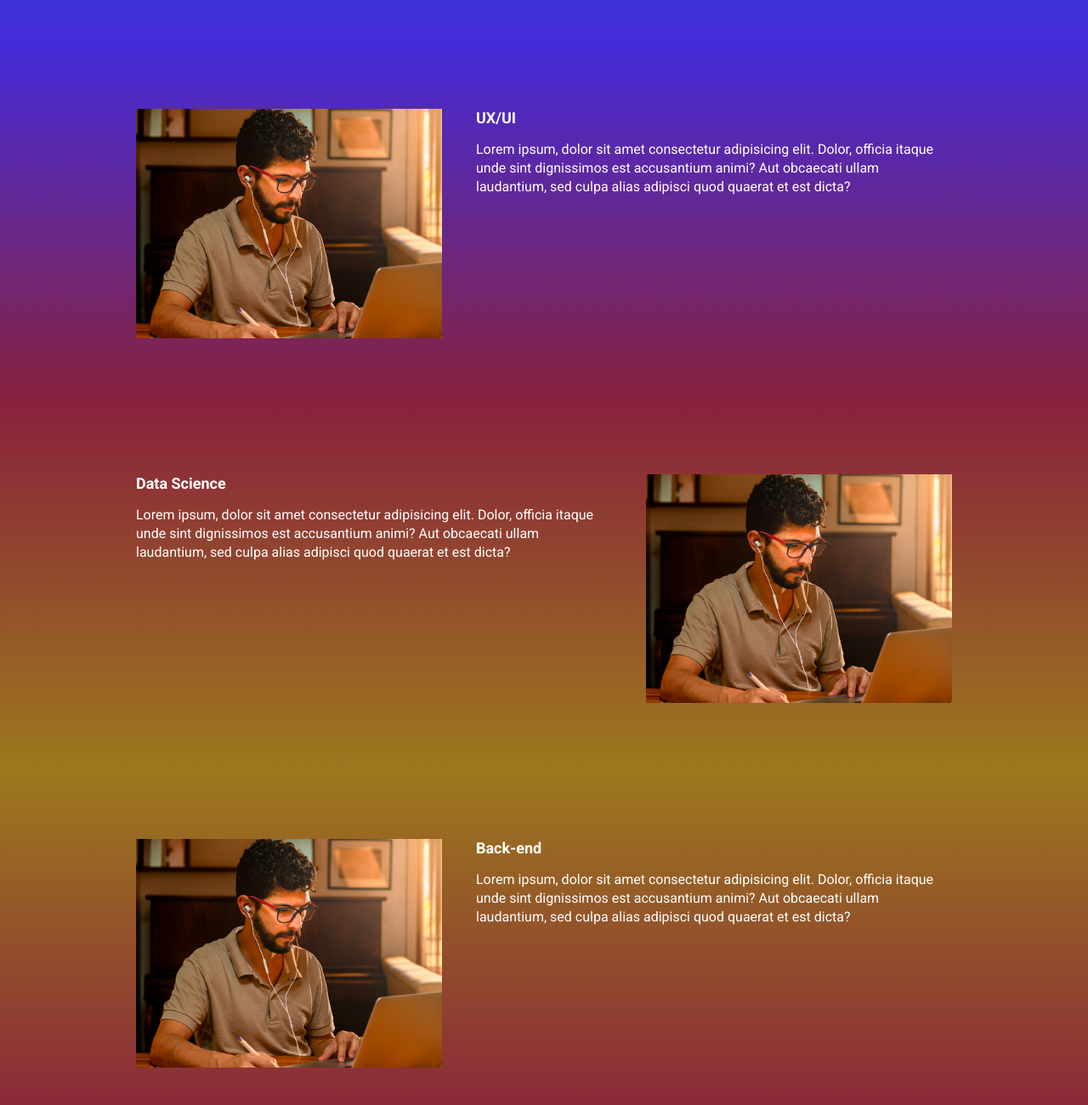
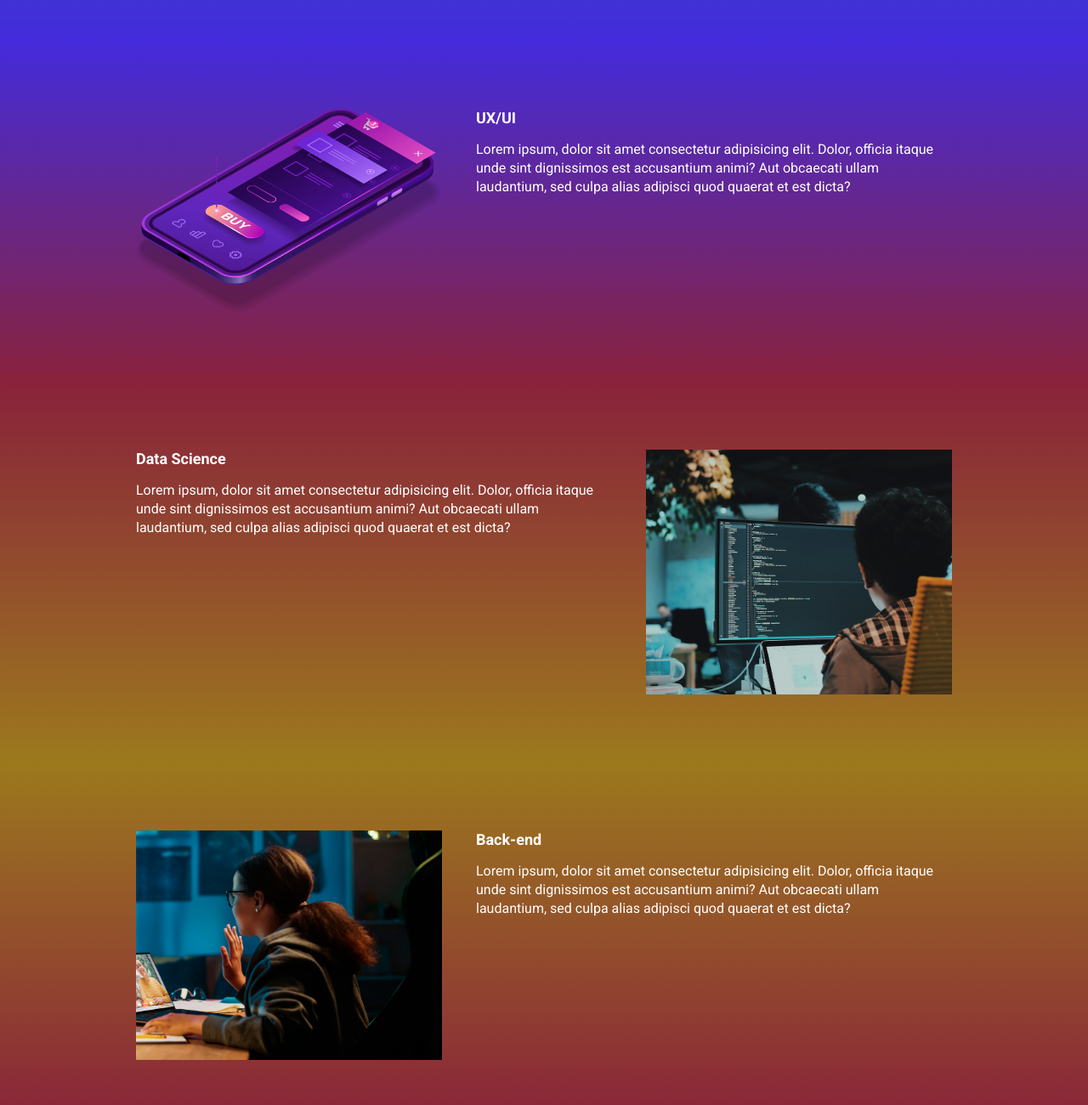
Before and after one commit to LeoTatarin/crie_lading-page, a website built with Parcel: page src/index.html in a window 1280 px wide. Shown: the part 940-2240 px from the top of the page at 85% size. Built offline with nearby package versions, Linux system fonts and the light colour scheme.

Commit message:
removida parte console.log

```diff
--- a/src/index.html
+++ b/src/index.html
@@ -60,7 +60,7 @@
                     Lorem ipsum, dolor sit amet consectetur adipisicing elit. Dolor, officia itaque unde sint dignissimos est accusantium animi? Aut obcaecati ullam laudantium, sed culpa alias adipisci quod quaerat et est dicta?
                 </p>
             </div>
-            <img class="event__image" src="./images/frontend.png" alt="Front-end">
+            <img class="event__image" src="./images/ui-ux.png" alt="Front-end">
         </div>
     </section>
 
@@ -72,7 +72,7 @@
                     Lorem ipsum, dolor sit amet consectetur adipisicing elit. Dolor, officia itaque unde sint dignissimos est accusantium animi? Aut obcaecati ullam laudantium, sed culpa alias adipisci quod quaerat et est dicta?
                 </p>
             </div>
-            <img class="event__image" src="./images/frontend.png" alt="Front-end">
+            <img class="event__image" src="./images/data.png" alt="Front-end">
         </div>
     </section>
 
@@ -84,7 +84,7 @@
                     Lorem ipsum, dolor sit amet consectetur adipisicing elit. Dolor, officia itaque unde sint dignissimos est accusantium animi? Aut obcaecati ullam laudantium, sed culpa alias adipisci quod quaerat et est dicta?
                 </p>
             </div>
-            <img class="event__image" src="./images/frontend.png" alt="Front-end">
+            <img class="event__image" src="./images/backend.png" alt="Front-end">
         </div>
     </section>
     <script src="https://unpkg.com/aos@next/dist/aos.js"></script>
--- a/src/scripts/main.js
+++ b/src/scripts/main.js
@@ -18,10 +18,6 @@ const contaAsHoras = setInterval(function() {
     const minutosAteOEvento = Math.floor((distanciaAteOEvento % horaEmMs) / minutoEmMs);
     const segundosAteOEvento = Math.floor((distanciaAteOEvento % minutoEmMs) / 1000);
 
-    console.log(diasAteOEvento);
-    console.log(horasAteOEvento);
-    console.log(minutosAteOEvento);
-    console.log(segundosAteOEvento);
 
     document.getElementById('contador').innerHTML = `${diasAteOEvento}d ${horasAteOEvento}h ${minutosAteOEvento}m ${segundosAteOEvento}s`
 
```
